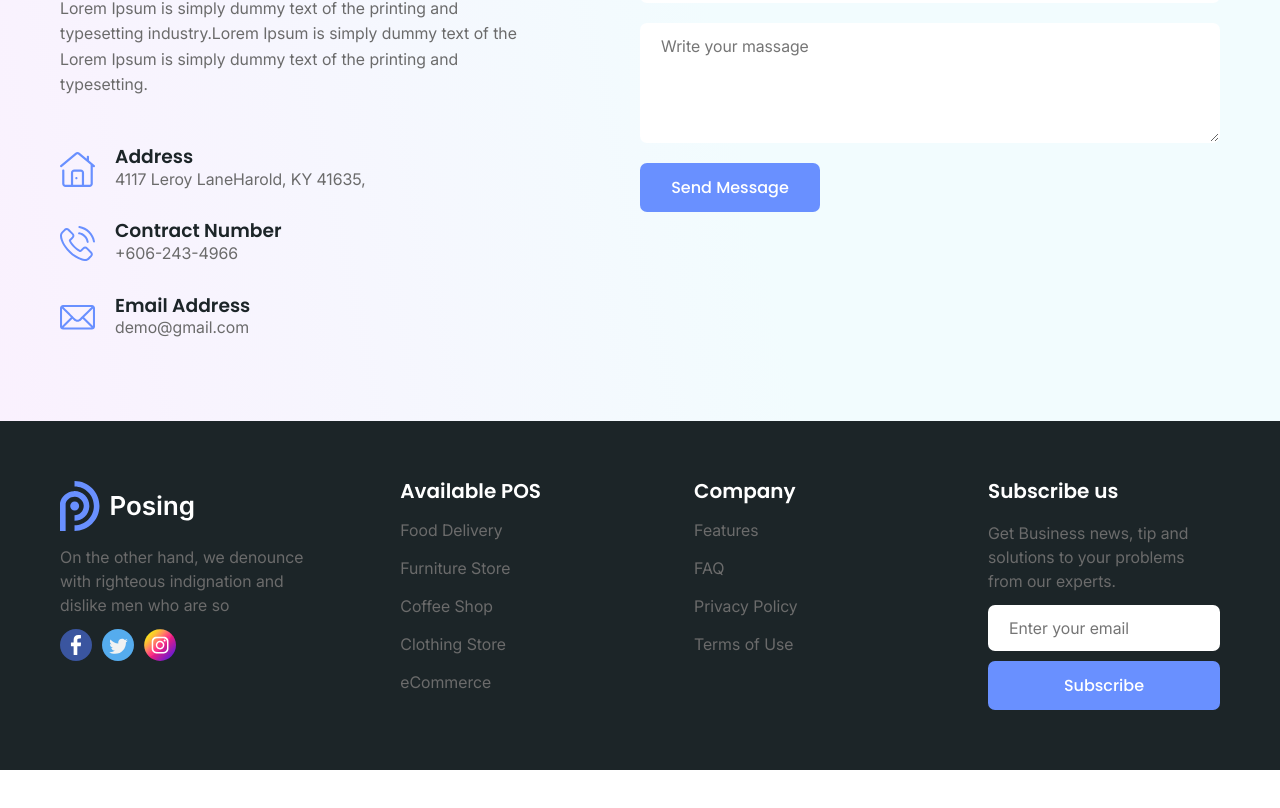
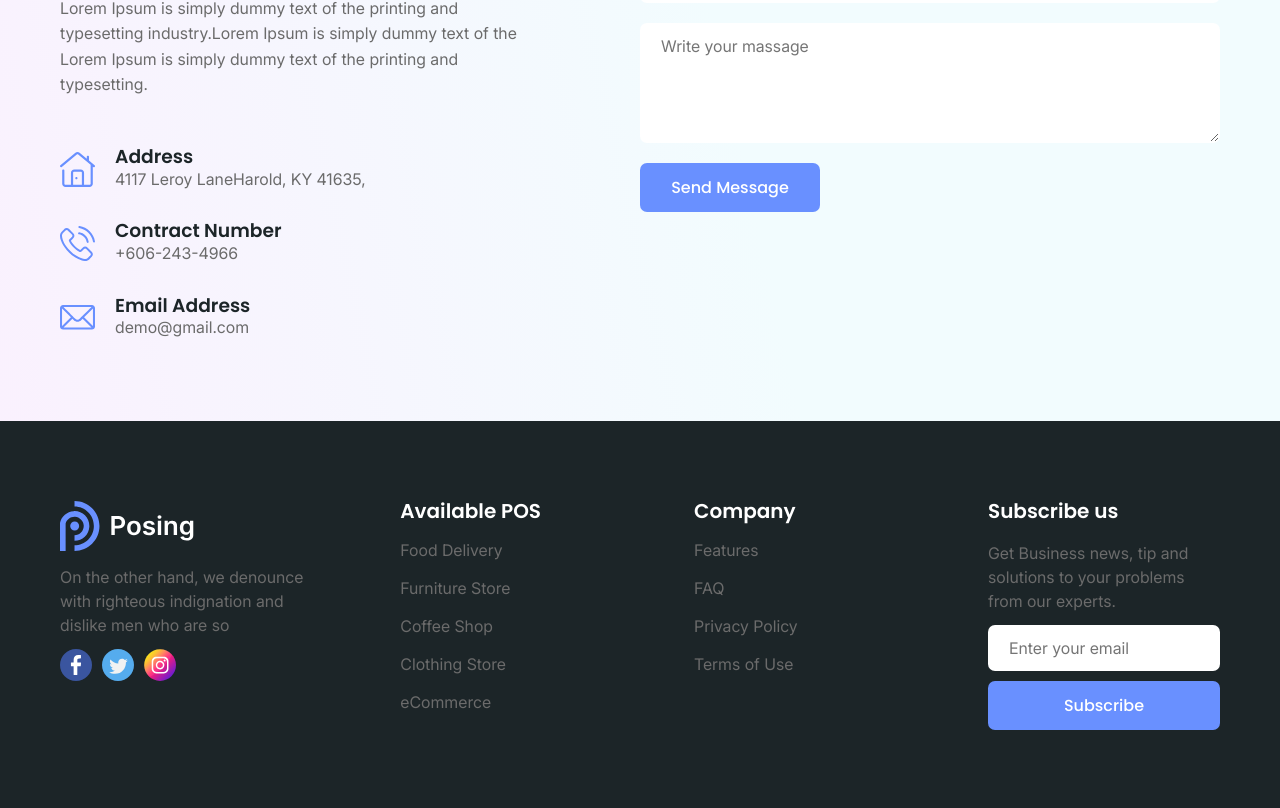
Before and after one commit to FezileChelebiyeva/Posing, a React (Create React App) app: page / in a window 1280 px wide. Shown: the part 7517-8325 px from the top of the page. Before the commit the page ends 8287 px from the top, so only its background shows below. Built offline with nearby package versions, Linux system fonts and the light colour scheme.

Commit message:
footer ress

```diff
--- a/src/layouts/footer/Footer.module.scss
+++ b/src/layouts/footer/Footer.module.scss
@@ -1,7 +1,7 @@
 #footer {
   background: #1c2528;
   color: #d9d9d9;
-  padding: 60px 0;
+  padding: 80px 0;
   .footer {
     width: 100%;
     display: flex;
@@ -83,29 +83,31 @@
     }
   }
   @media (max-width: 993px) {
+    padding: 50px 0;
     .footer {
-        gap: 40px 25px;
+      gap: 40px 25px;
       .footer_info {
         width: 47%;
       }
-      .category{
+      .category {
         width: 48%;
       }
-      .subscribe_us{
+      .subscribe_us {
         width: 47%;
       }
     }
   }
   @media (max-width: 576px) {
+    padding: 30px 0;
     .footer {
-        row-gap: 50px;
+      row-gap: 50px;
       .footer_info {
         width: 100%;
       }
-      .category{
+      .category {
         width: 100%;
       }
-      .subscribe_us{
+      .subscribe_us {
         width: 100%;
       }
     }
```
